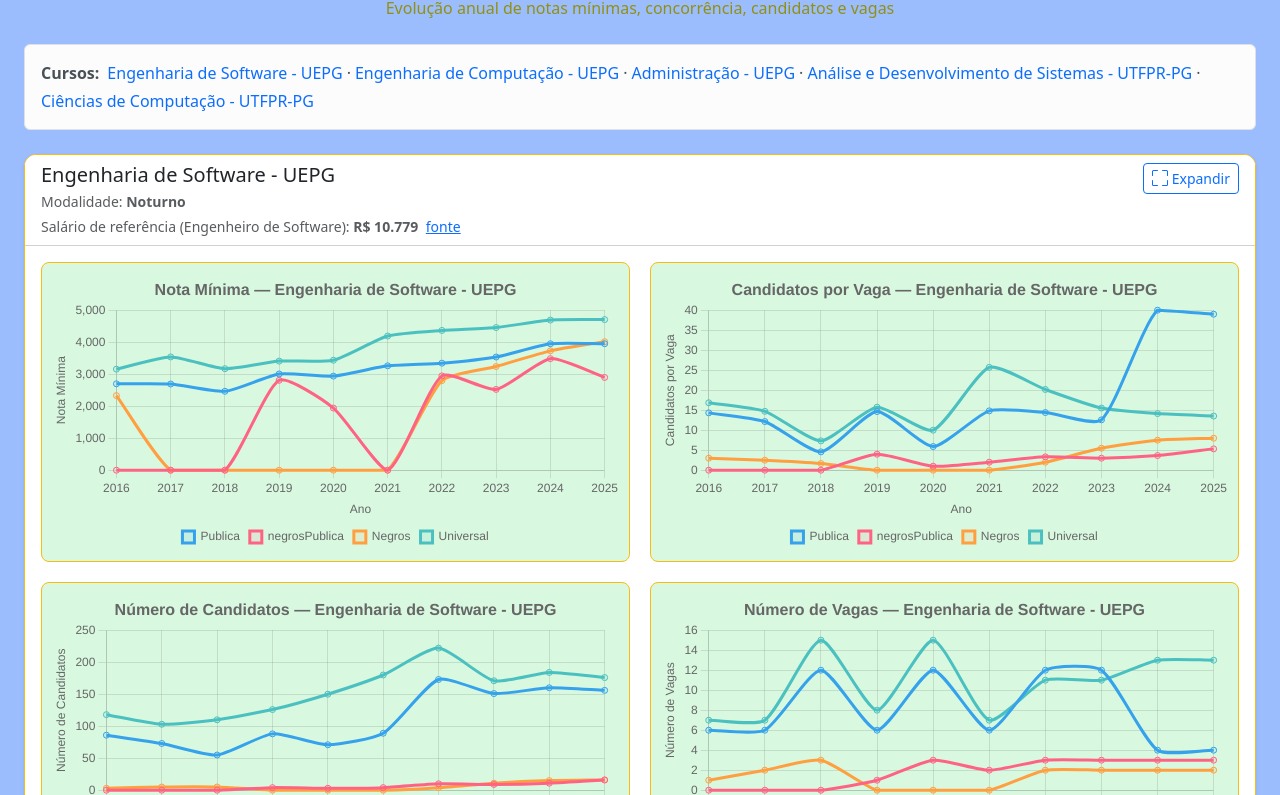
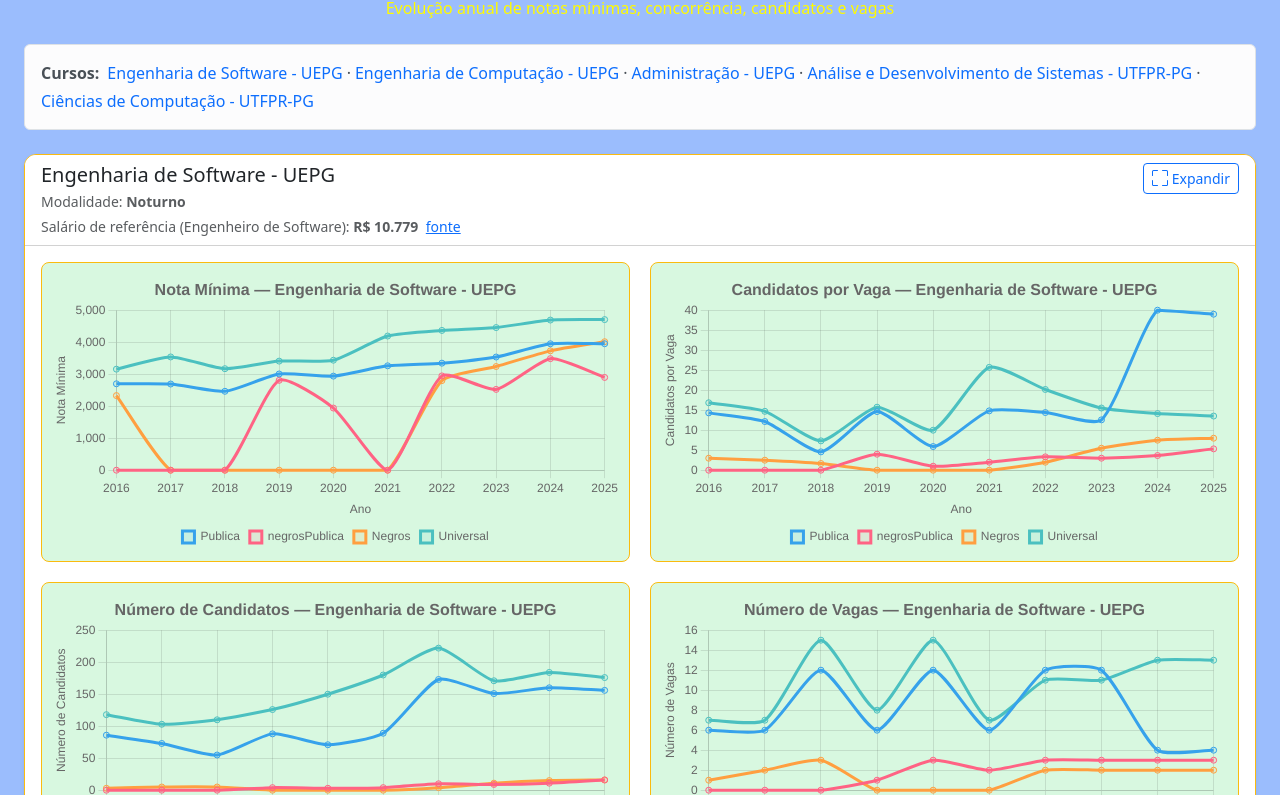
Before and after one commit to Richard2788/Analise-descritiva, a website built with Vite: page index.html in a window 1280 px wide. Shown: the part 62-857 px from the top of the page. Built offline with nearby package versions, Linux system fonts and the light colour scheme.

Commit message:
Update style.css

```diff
--- a/src/style.css
+++ b/src/style.css
@@ -18,7 +18,7 @@
             margin-bottom: 1.5rem;
             padding-top: 1rem;
             .text-muted-mb-0{
-                color: rgb(146, 144, 18);
+                color: rgb(255, 251, 0);
             }
         }
 
```
